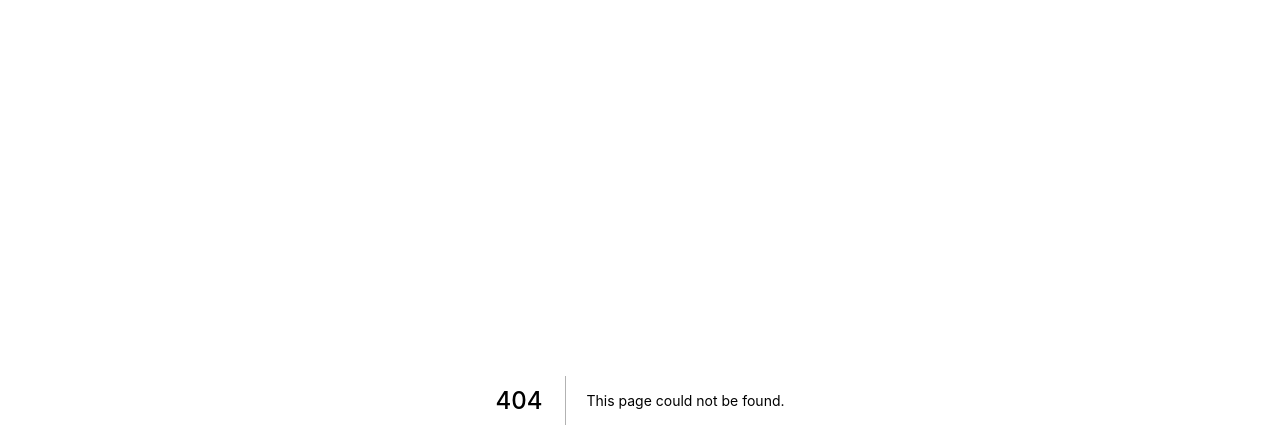
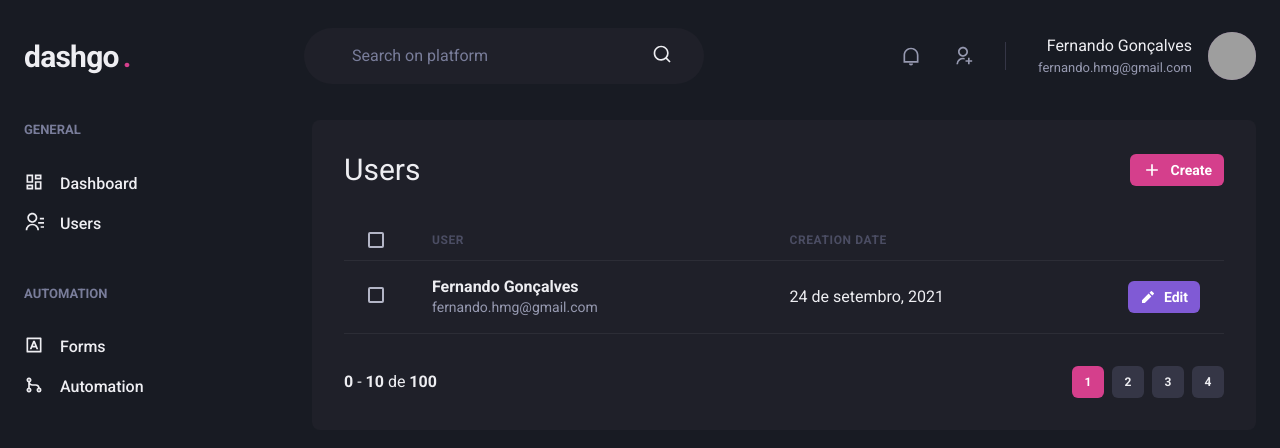
Before and after one commit to fernandohmg/dashgo, a Next.js app: page /users in a window 1280 px wide. Before the commit this address had no page. Shown: the top 448 px of the page. Built offline with nearby package versions, Linux system fonts and the light colour scheme; grey boxes are pictures that could not be loaded.

Commit message:
Pagination and user page

```diff
--- /dev/null
+++ b/src/components/Paginations.tsx
@@ -0,0 +1,53 @@
+import { Button } from "@chakra-ui/button";
+import { HStack } from "@chakra-ui/layout";
+import { Box } from "@chakra-ui/react";
+import React from "react";
+
+export function Pagination() {
+  return (
+    <HStack spacing="6" mt="8" justify="space-between" align="center">
+      <Box>
+        <strong>0</strong> - <strong>10</strong> de <strong>100</strong>
+      </Box>
+      <HStack>
+        <Button
+          size="sm"
+          fontSize="xs"
+          width="4"
+          colorScheme="pink"
+          disabled
+          _disabled={{ bg: "pink.500", cursor: "default" }}
+        >
+          1
+        </Button>
+        <Button
+          size="sm"
+          fontSize="xs"
+          width="4"
+          bgColor="gray.700"
+          _hover={{ bg: "gray.500" }}
+        >
+          2
+        </Button>
+        <Button
+          size="sm"
+          fontSize="xs"
+          width="4"
+          bgColor="gray.700"
+          _hover={{ bg: "gray.500" }}
+        >
+          3
+        </Button>
+        <Button
+          size="sm"
+          fontSize="xs"
+          width="4"
+          bgColor="gray.700"
+          _hover={{ bg: "gray.500" }}
+        >
+          4
+        </Button>
+      </HStack>
+    </HStack>
+  );
+}
--- /dev/null
+++ b/src/pages/users/index.tsx
@@ -0,0 +1,75 @@
+import { Button } from "@chakra-ui/button";
+import { Checkbox } from "@chakra-ui/checkbox";
+import Icon from "@chakra-ui/icon";
+import { Box, Flex, Heading } from "@chakra-ui/layout";
+import { Table, Tbody, Td, Th, Thead, Tr } from "@chakra-ui/table";
+import React from "react";
+import { RiAddFill, RiPencilFill } from "react-icons/ri";
+import { Header } from "../../components/Header";
+import { Pagination } from "../../components/Paginations";
+import { Sidebar } from "../../components/Sidebar";
+
+export default function UserList() {
+  return (
+    <Box>
+      <Header />
+      <Flex w="100%" my="6" maxW="1480" mx="auto" px="6">
+        <Sidebar />
+        <Box flex="1" borderRadius="8" bg="gray.800" p="8">
+          <Flex mb="8" justify="space-between" align="center">
+            <Heading size="lg" fontWeight="normal">
+              Users
+            </Heading>
+            <Button
+              as="a"
+              size="sm"
+              fontSize="sm"
+              colorScheme="pink"
+              leftIcon={<Icon as={RiAddFill} fontSize="20" />}
+            >
+              Create
+            </Button>
+          </Flex>
+          <Table colorScheme="whiteAlpha">
+            <Thead>
+              <Tr>
+                <Th px="6" color="gray.300" width="8">
+                  <Checkbox colorScheme="pink" />
+                </Th>
+                <Th>User</Th>
+                <Th>Creation date</Th>
+                <Th w="8"></Th>
+              </Tr>
+            </Thead>
+            <Tbody>
+              <Tr px="6">
+                <Td>
+                  <Checkbox colorScheme="pink" />
+                </Td>
+                <Td>
+                  <Box fontWeight="bold">Fernando Gonçalves</Box>
+                  <Box fontSize="sm" color="gray.300">
+                    fernando.hmg@gmail.com
+                  </Box>
+                </Td>
+                <Td>24 de setembro, 2021</Td>
+                <Td>
+                  <Button
+                    as="a"
+                    size="sm"
+                    fontSize="sm"
+                    colorScheme="purple"
+                    leftIcon={<Icon as={RiPencilFill} fontSize="16" />}
+                  >
+                    Edit
+                  </Button>
+                </Td>
+              </Tr>
+            </Tbody>
+          </Table>
+          <Pagination />
+        </Box>
+      </Flex>
+    </Box>
+  );
+}
```
